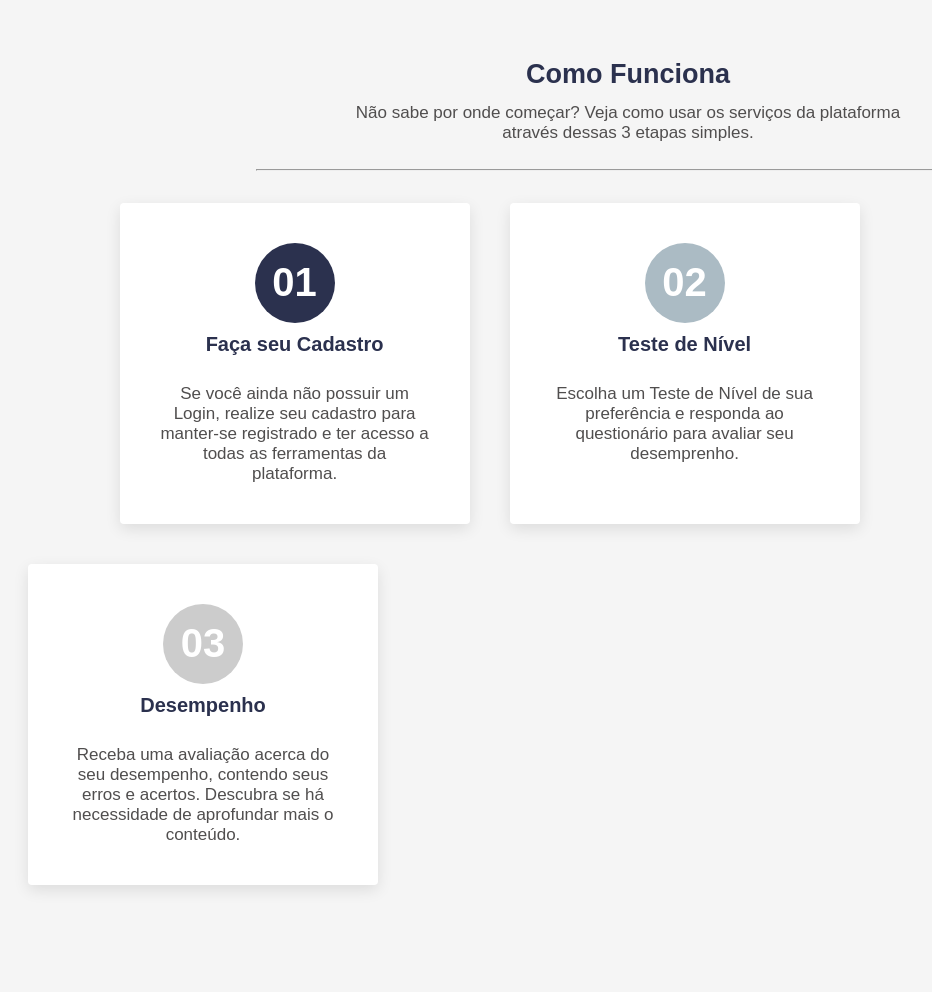
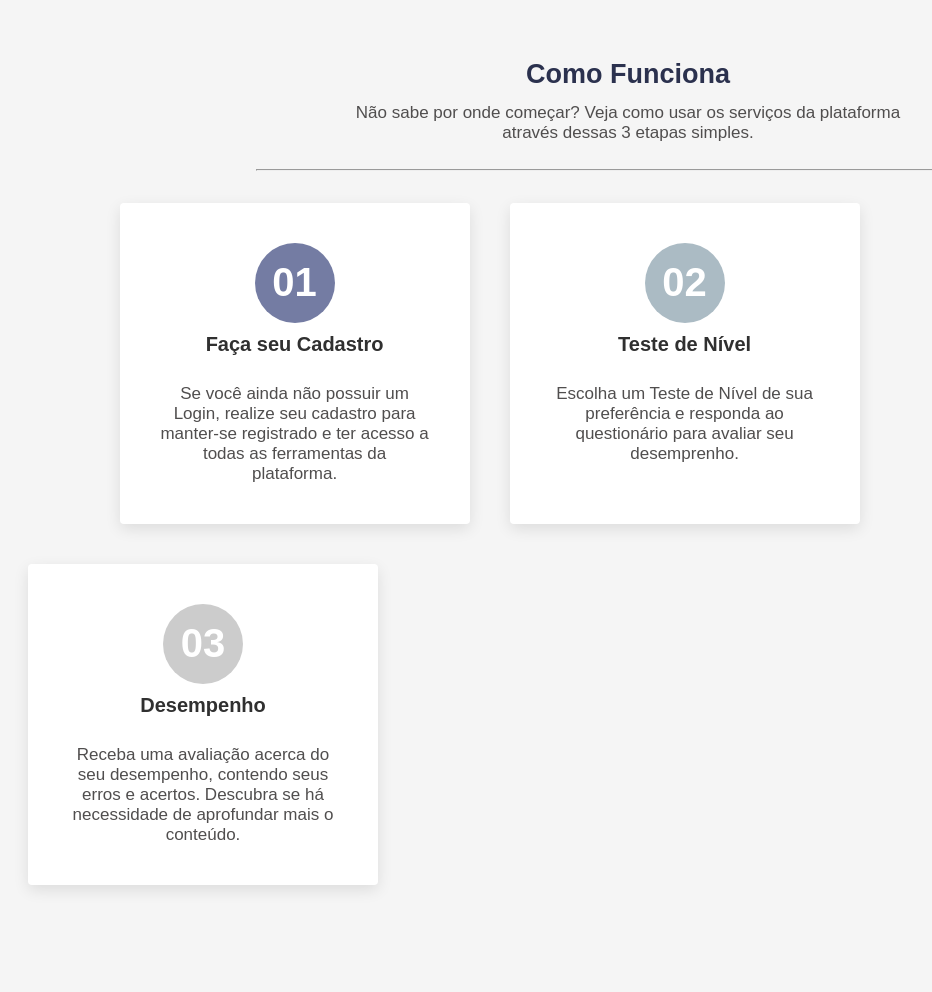
Before and after one commit to nathan-az-15/tcc, a PHP site: page /edsa-TCC_github/inde_x.html in a window 1280 px wide. Shown: the part 657-1649 px from the top of the page, without its empty margins (12-944 px from the left). Run offline with PHP 8.4, Linux system fonts and the light colour scheme; some libraries are stand-ins or nearby versions; some web fonts are replaced.

Commit message:
update css

```diff
--- a/css/index.css
+++ b/css/index.css
@@ -202,12 +202,12 @@ body {
 }
 
 .container .box:nth-child(1) .icon {
-    box-shadow: 0 0 0 0 #2b314e;
-    background: #2b314e;
+    box-shadow: 0 0 0 0 #747ca3;
+    background: #747ca3;
 }
 
 .container .box:nth-child(1):hover .icon {
-    box-shadow: 0 0 0 400px #2b314e;
+    box-shadow: 0 0 0 400px #747ca3;
 }
 
 .container .box:nth-child(2) .icon {
@@ -242,6 +242,7 @@ body {
     font-size: 20px;
     margin: 10px 0;
     padding: 0;
+    color: rgb(48, 48, 48);
 }
 
 .container .box .content p {
```
